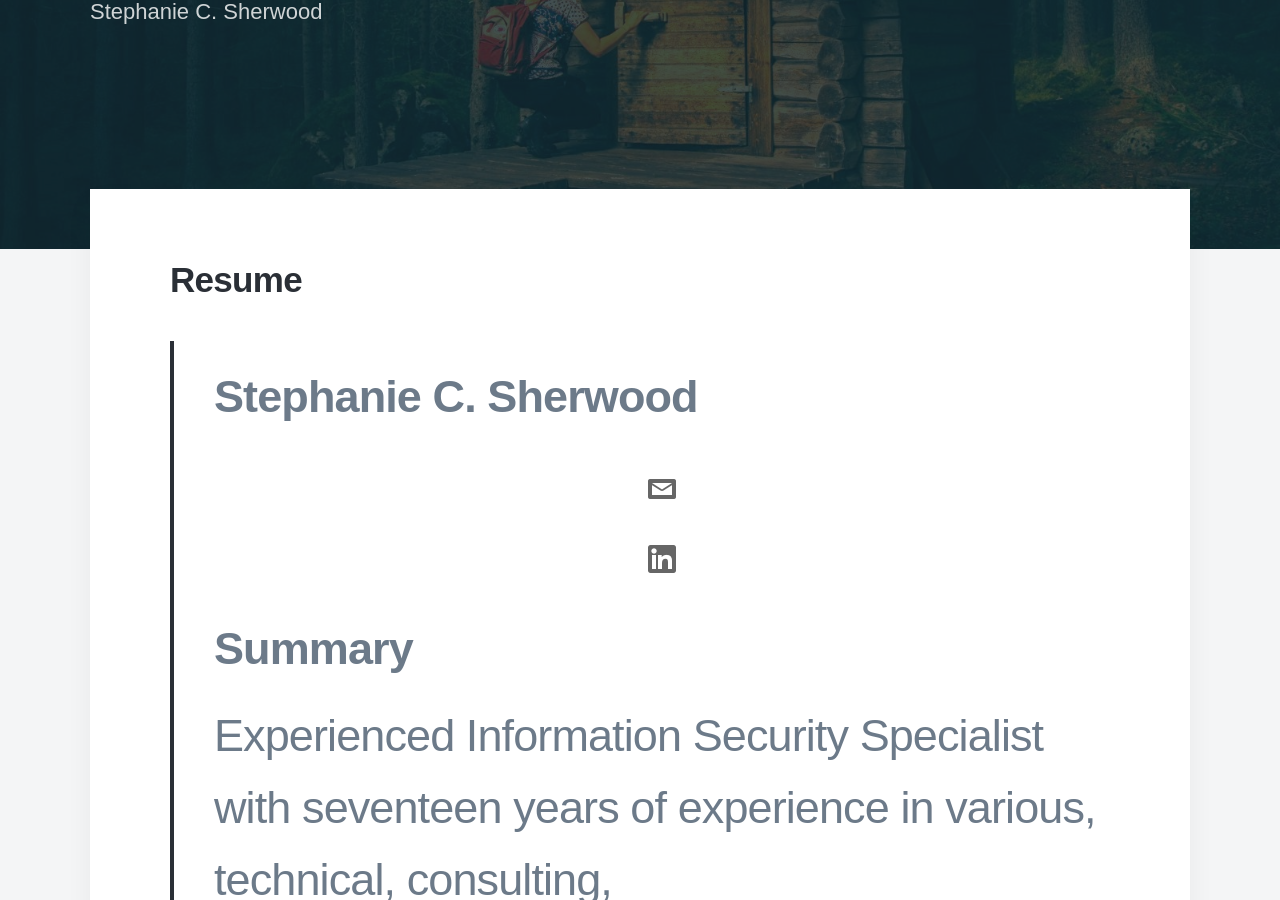
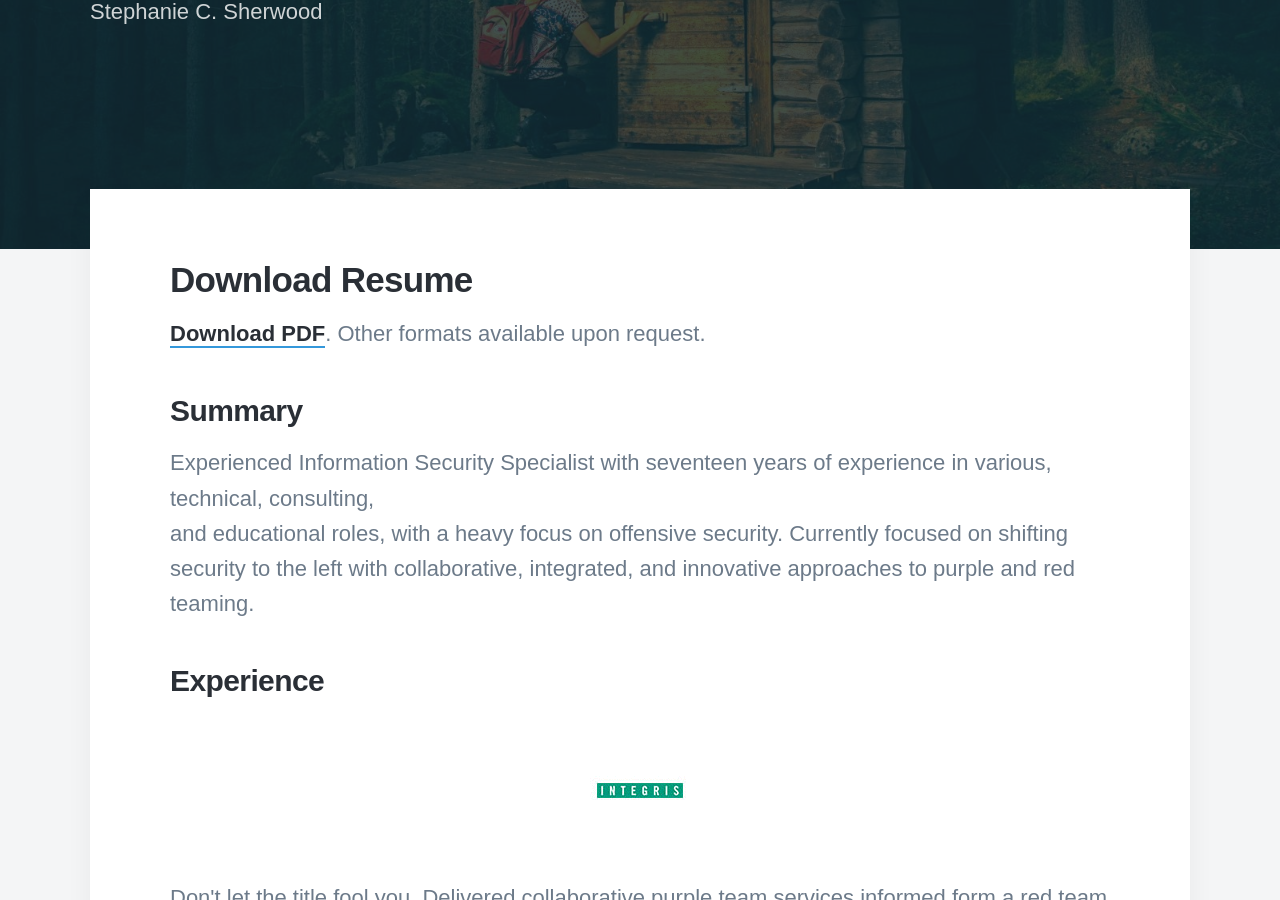
Before and after one commit to surewould/surewould.github.io, a Jekyll site: the page built from _pages/resume.md, in a window 1280 px wide and 900 px high, scrolled down 343 px. Built offline with Jekyll 4.4.1, drawn with Linux system fonts in a browser that asks for light colours; nearby versions of some CDN libraries; some web fonts are replaced.

Commit message:
resume...

```diff
--- a/_pages/resume.md
+++ b/_pages/resume.md
@@ -5,174 +5,166 @@ description: Stephanie C. Sherwood's Resume
 featured_image: /images/trees/about.jpg
 ---
 
-## Resume
+## Download Resume
 
-> **Stephanie C. Sherwood**
->
-> ![](.//../images/resume/image103.png){width="0.2222222222222222in"
-> height="0.2222222222222222in"}<stephanie@radiantgrove.com> +1
-> 405-535-1920
->
-> ![](.//../images/resume/image105.png){width="0.19444444444444445in"
-> height="0.19444444444444445in"}[linkedin.com/in/stephsherwood](https://www.linkedin.com/in/stephsherwood)
-> [https://radiantgrove.com](https://radiantgrove.com/)
->
-> **Summary**
->
-> Experienced Information Security Specialist with seventeen years of
-> experience in various, technical, consulting,\
-> and educational roles, with a heavy focus on offensive security.
-> Currently focused on shifting security to the left with collaborative,
-> integrated, and innovative approaches to purple and red teaming.
->
-> **Experience**
->
-> ![](.//../images/resume/image108.png){width="0.3699989063867017in"
-> height="0.3699989063867017in"}**Information Security Compliance
-> Specialist** Aug 2016- Present INTEGRIS Health
->
-> Don\'t let the title fool you. Delivered collaborative purple team
-> services informed form a red team background.\
-> Designed, developed, integrated, and executed repeatable MITRE ATT&CK
-> based scenarios, leveraging hybrid\
-> cloud infrastructure and FOSS with an eye to automation and
-> integration with blue team SIEM/SOAR platform and promoting a
-> DevSecOps culture. Designed and executed attack simulations. Planned
-> and executed application\
-> security assessments (DAST, SAST, IAST, manual code reviews),
-> penetration tests, sSDLC improvements,\
-> scoped and managed third party penetration tests, and managed and
-> deployed phishing simulation and security\
-> education programs (Cofense & PSAT/Wombat). Provided O365 security
-> architecture guidance, cloud security\
-> strategy guidance, high complexity troubleshooting, and delivered on
-> other natural intersections of my offensive\
-> security background with a traditional but mature corporate security
-> program.
->
-> ![](.//../images/resume/image109.png){width="0.3699989063867017in"
-> height="0.27749890638670166in"}**Security Consultant** Dec 2015-
-> Present Independent Contracting
->
-> Executed and delivered varied information security services, largely
-> penetration testing, for several clients.
->
-> ![](.//../images/resume/image110.png){width="0.3699989063867017in"
-> height="0.3699989063867017in"}**Senior Security Consultant** May 2015
-> - Nov 2015 True Digital Security 7 months
->
-> Executed and delivered a variety of services including application
-> code review, application penetration tests,\
-> network penetration tests, physical assessments, policy writing, and
-> security program development. Responsible\
-> for managing existing clients and building new clientele in the
-> Oklahoma City market.
->
-> ![](.//../images/resume/image111.png){width="0.3699989063867017in"
-> height="0.3699989063867017in"}**eSecurity Staff Engineer (Contract)**
-> Nov 2014 - Apr 2015 Seagate Technology 6 months
->
-> Developed new frameworks, processes, and communications for internal
-> red team and threat intelligence\
-> programs. Championed risk management practices/ISMS utilizing ISO
-> 27000/COBIT/NIST hybrid model with a\
-> GRC platform. Performed security reviews of new or updated critical
-> local and cloud-based systems. Scoped and\
-> executed penetration and red teaming exercises.
->
-> ![](.//../images/resume/image112.png){width="0.3699989063867017in"
-> height="0.3699989063867017in"}**Senior Security Consultant** Jun 2014
-> - Nov 2014 NETSource, Inc. 6 months
->
-> Provided pre-sales and post-sales support to existing clients for a
-> wide variety of security appliances and software in a Sales
-> Engineering role. Generated new client sales leads, while maintaining
-> and growing existing client\
-> relationships. Created and delivered presentations on a variety of
-> security topics. Executed and delivered
->
-> penetration testing and application assessment services. Developed and
-> delivered custom security policies for\
-> multiple clients.
->
-> ![](.//../images/resume/image113.png){width="0.3699989063867017in"
-> height="0.3699989063867017in"}**Security Consultant** Apr 2011 - Feb
-> 2014 FishNet Security 2 years 11 months
->
-> Increased test scheduling flexibility, reduced travel, reduced
-> customer cost, and increased billable hours for\
-> security assessments by creating a customized penetration testing
-> platform that provided encryption, restoration,\
-> and plug-and-phone-home abilities that gave consultants simplified
-> remote access to client networks, while\
-> preventing the co-mingling of sensitive data and provided a known good
-> testing environment. Provided security\
-> services including internal and external vulnerability assessments,
-> internal and external penetration tests, wireless vulnerability
-> assessments and penetration tests, phishing attacks, phone based
-> social engineering, in-person\
-> social engineering, physical security assessments, PCI related
-> assessments, and full red team engagements.\
-> Created and peer reviewed reports that balanced executive level charts
-> and verbiage with technical detail using\
-> both CVSSv2 and subjective risk rating approaches.
->
-> ![](.//../images/resume/image114.png){width="0.3699989063867017in"
-> height="0.3699989063867017in"}**Information Security Engineer** Jun
-> 2007 - Mar 2011 INTEGRIS Health 3 years 10 months
->
-> Delivered security assessments for web apps, binary apps (limited),
-> host configuration assessments, and
->
-> known vulnerability assessments in service of delivering risk
-> assessment reports for new and existing systems.\
-> Operational responsibilities included IR lead, vulnerability
-> management lead, and the daily management of nCircle IP360, nCircle
-> SIH, SourceFire, Palo Alto NGFW, and MS PKI. Developed policy,
-> standards, procedures, metrics, and reporting for risk management
-> (general program documents), risk assessments, risk analysis,
-> vulnerability\
-> assessments, vulnerability disclosure, application assessments, and
-> host configuration assessments. Developed\
-> and delivered presentations on security awareness topics for general,
-> IT, and executive audiences. Developed
->
-> a security professional training program that included classes,
-> reading lists, book clubs, and videos. Worked
->
-> on DMZ and other network segmentation and security projects. Deployed
-> and/or administered Cisco ASAs,\
-> Checkpoint FW, McAfee Enterprise, Microsoft PKI, Palo Alto, nCircle
-> IP360, SourceFire, ArcSight, Imperva,\
-> LogLogic, Proofpoint, ActiveScout Edge, Packeteer, and other
-> solutions.
->
-> ![](.//../images/resume/image109.png){width="0.3699989063867017in"
-> height="0.27749890638670166in"}**Network Technician** Aug 2005 - Jun
-> 2007 First American Professional Land Services 1 year 11 months
->
-> Created and updated security policies. Implemented vulnerability
-> management and scanning program.\
-> Implemented user security education program and system hardening.
-> Centralized logging. Maintained switches,\
-> routers, firewalls, servers, workstations, storage devices, remote
-> users, load balances, and everything else.
->
-> **Education**
->
-> ![](.//../images/resume/image116.png){width="0.3699989063867017in"
-> height="0.3699989063867017in"}**University of Oklahoma** Computer
-> Engineering
->
-> **Skills**
->
-> ![](.//../images/resume/image117.png){width="0.34490266841644796in"
-> height="0.3699989063867017in"}Penetration Testing • Vulnerability
-> Assessment • Application Security • Purple Teaming • Software
-> Development • Social Engineering • Consulting • Cloud Security •
-> DevSecOps • ATT&CK
->
-> **Certifications**
->
-> **CISSP • (ISC)²**\
-> **Security+ • CompTIA**
+[Download PDF](../files/Stephanie_C_Sherwood_Resume.pdf). Other formats available upon request.
+
+### Summary
+
+Experienced Information Security Specialist with seventeen years of
+experience in various, technical, consulting,\
+and educational roles, with a heavy focus on offensive security.
+Currently focused on shifting security to the left with collaborative,
+integrated, and innovative approaches to purple and red teaming.
+
+### Experience
+
+![](.//../images/resume/image108.png){width="0.3699989063867017in"
+height="0.3699989063867017in"}**Information Security Compliance
+Specialist** Aug 2016- Present INTEGRIS Health
+
+Don\'t let the title fool you. Delivered collaborative purple team
+services informed form a red team background.\
+Designed, developed, integrated, and executed repeatable MITRE ATT&CK
+based scenarios, leveraging hybrid\
+cloud infrastructure and FOSS with an eye to automation and
+integration with blue team SIEM/SOAR platform and promoting a
+DevSecOps culture. Designed and executed attack simulations. Planned
+and executed application\
+security assessments (DAST, SAST, IAST, manual code reviews),
+penetration tests, sSDLC improvements,\
+scoped and managed third party penetration tests, and managed and
+deployed phishing simulation and security\
+education programs (Cofense & PSAT/Wombat). Provided O365 security
+architecture guidance, cloud security\
+strategy guidance, high complexity troubleshooting, and delivered on
+other natural intersections of my offensive\
+security background with a traditional but mature corporate security
+program.
+
+![](.//../images/resume/image109.png){width="0.3699989063867017in"
+height="0.27749890638670166in"}**Security Consultant** Dec 2015-
+Present Independent Contracting
+
+Executed and delivered varied information security services, largely
+penetration testing, for several clients.
+
+![](.//../images/resume/image110.png){width="0.3699989063867017in"
+height="0.3699989063867017in"}**Senior Security Consultant** May 2015
+- Nov 2015 True Digital Security 7 months
+
+Executed and delivered a variety of services including application
+code review, application penetration tests,\
+network penetration tests, physical assessments, policy writing, and
+security program development. Responsible\
+for managing existing clients and building new clientele in the
+Oklahoma City market.
+
+![](.//../images/resume/image111.png){width="0.3699989063867017in"
+height="0.3699989063867017in"}**eSecurity Staff Engineer (Contract)**
+Nov 2014 - Apr 2015 Seagate Technology 6 months
+
+Developed new frameworks, processes, and communications for internal
+red team and threat intelligence\
+programs. Championed risk management practices/ISMS utilizing ISO
+27000/COBIT/NIST hybrid model with a\
+GRC platform. Performed security reviews of new or updated critical
+local and cloud-based systems. Scoped and\
+executed penetration and red teaming exercises.
+
+![](.//../images/resume/image112.png){width="0.3699989063867017in"
+height="0.3699989063867017in"}**Senior Security Consultant** Jun 2014
+- Nov 2014 NETSource, Inc. 6 months
+
+Provided pre-sales and post-sales support to existing clients for a
+wide variety of security appliances and software in a Sales
+Engineering role. Generated new client sales leads, while maintaining
+and growing existing client\
+relationships. Created and delivered presentations on a variety of
+security topics. Executed and delivered
+
+penetration testing and application assessment services. Developed and
+delivered custom security policies for\
+multiple clients.
+
+![](.//../images/resume/image113.png){width="0.3699989063867017in"
+height="0.3699989063867017in"}**Security Consultant** Apr 2011 - Feb
+2014 FishNet Security 2 years 11 months
+
+Increased test scheduling flexibility, reduced travel, reduced
+customer cost, and increased billable hours for\
+security assessments by creating a customized penetration testing
+platform that provided encryption, restoration,\
+and plug-and-phone-home abilities that gave consultants simplified
+remote access to client networks, while\
+preventing the co-mingling of sensitive data and provided a known good
+testing environment. Provided security\
+services including internal and external vulnerability assessments,
+internal and external penetration tests, wireless vulnerability
+assessments and penetration tests, phishing attacks, phone based
+social engineering, in-person\
+social engineering, physical security assessments, PCI related
+assessments, and full red team engagements.\
+Created and peer reviewed reports that balanced executive level charts
+and verbiage with technical detail using\
+both CVSSv2 and subjective risk rating approaches.
+
+![](.//../images/resume/image114.png){width="0.3699989063867017in"
+height="0.3699989063867017in"}**Information Security Engineer** Jun
+2007 - Mar 2011 INTEGRIS Health 3 years 10 months
+
+Delivered security assessments for web apps, binary apps (limited),
+host configuration assessments, and
+
+known vulnerability assessments in service of delivering risk
+assessment reports for new and existing systems.\
+Operational responsibilities included IR lead, vulnerability
+management lead, and the daily management of nCircle IP360, nCircle
+SIH, SourceFire, Palo Alto NGFW, and MS PKI. Developed policy,
+standards, procedures, metrics, and reporting for risk management
+(general program documents), risk assessments, risk analysis,
+vulnerability\
+assessments, vulnerability disclosure, application assessments, and
+host configuration assessments. Developed\
+and delivered presentations on security awareness topics for general,
+IT, and executive audiences. Developed
+
+a security professional training program that included classes,
+reading lists, book clubs, and videos. Worked
+
+on DMZ and other network segmentation and security projects. Deployed
+and/or administered Cisco ASAs,\
+Checkpoint FW, McAfee Enterprise, Microsoft PKI, Palo Alto, nCircle
+IP360, SourceFire, ArcSight, Imperva,\
+LogLogic, Proofpoint, ActiveScout Edge, Packeteer, and other
+solutions.
+
+![](.//../images/resume/image109.png){width="0.3699989063867017in"
+height="0.27749890638670166in"}**Network Technician** Aug 2005 - Jun
+2007 First American Professional Land Services 1 year 11 months
+
+Created and updated security policies. Implemented vulnerability
+management and scanning program.\
+Implemented user security education program and system hardening.
+Centralized logging. Maintained switches,\
+routers, firewalls, servers, workstations, storage devices, remote
+users, load balances, and everything else.
+
+### Education
+
+![](.//../images/resume/image116.png){width="0.3699989063867017in"
+height="0.3699989063867017in"}**University of Oklahoma** Computer
+Engineering
+
+### Skills
+
+![](.//../images/resume/image117.png){width="0.34490266841644796in"
+height="0.3699989063867017in"}Penetration Testing • Vulnerability
+Assessment • Application Security • Purple Teaming • Software
+Development • Social Engineering • Consulting • Cloud Security •
+DevSecOps • ATT&CK
+
+### Certifications
+
+**CISSP • (ISC)²**\
+**Security+ • CompTIA**
```
Also changed, not shown: 1 other file.
